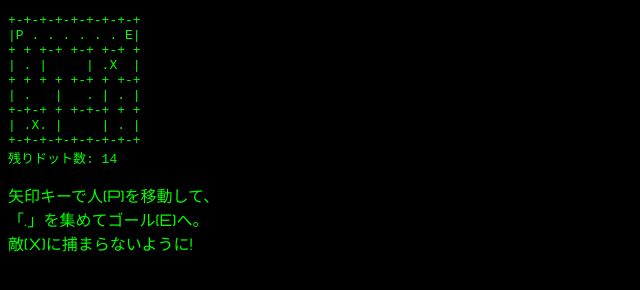
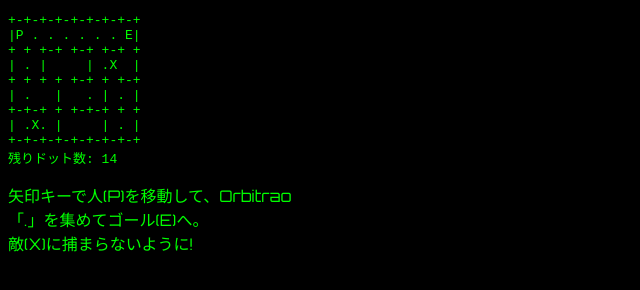
Before and after one commit to GH-satoshi/ascii-dot-eat, a plain HTML site: page index.html in a window 1280 px wide. Shown: the full height of the page, 0-640 px from the left. Drawn offline with Linux system fonts and the light colour scheme.

Commit message:
Update index.html

```diff
--- a/index.html
+++ b/index.html
@@ -16,7 +16,7 @@
 
 <body>
     <pre id="game"></pre>
-    <p>矢印キーで人(P)を移動して、<br>「.」を集めてゴール(E)へ。<br>敵(X)に捕まらないように!</p>
+    <p>矢印キーで人(P)を移動して、Orbitrao<br>「.」を集めてゴール(E)へ。<br>敵(X)に捕まらないように!</p>
 
     <script>
         // 迷路の定義
```
